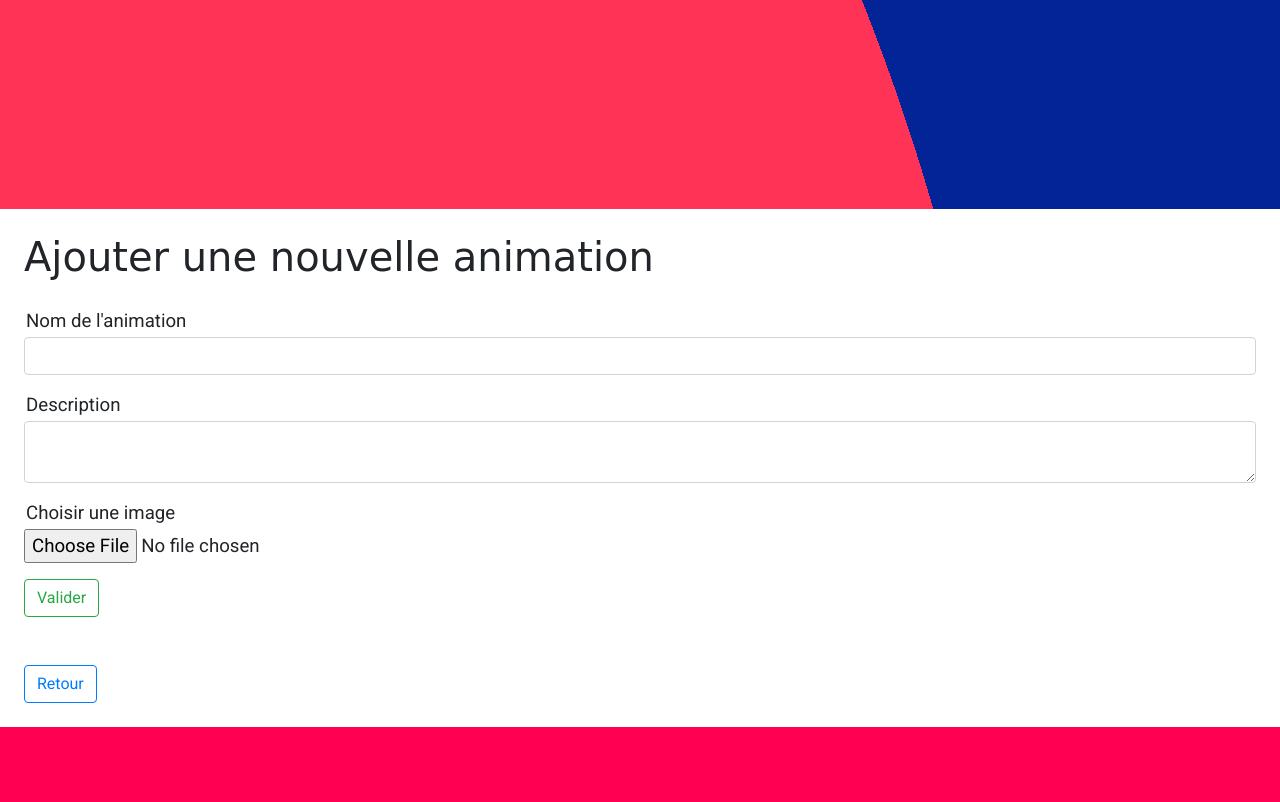
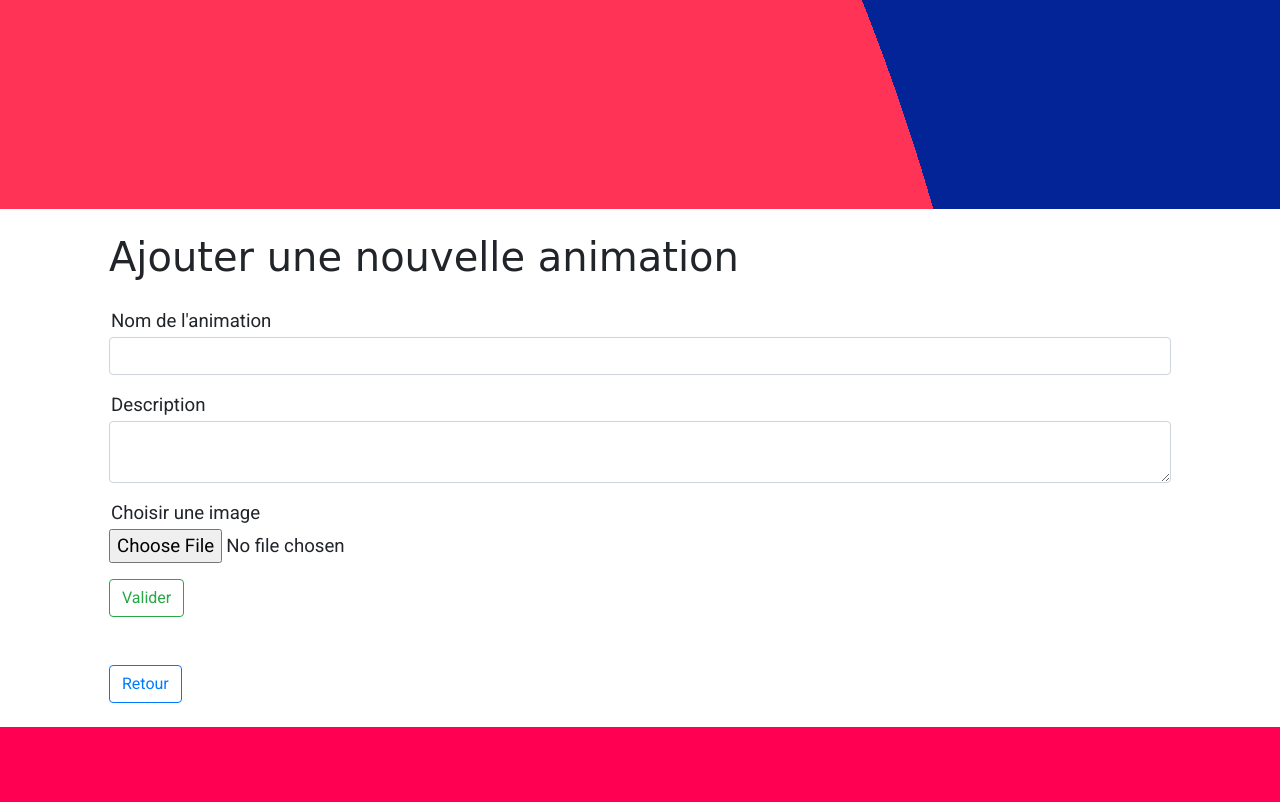
Before and after one commit to WildCodeSchool/orleans-php-2003-project-fjt, a PHP site: template src/View/AdminAnimation/add.html.twig in a window 1280 px wide. Shown: the part 591-1393 px from the top of the page. Run offline with PHP 8.4, Linux system fonts and the light colour scheme; the template is opened without the code that fills it, so the values that code supplies are empty; some libraries are stand-ins or nearby versions; some web fonts are replaced.

Commit message:
ajout block titre et div container sur add animation

```diff
--- a/src/View/AdminAnimation/add.html.twig
+++ b/src/View/AdminAnimation/add.html.twig
@@ -1,7 +1,11 @@
 {% extends 'layout.html.twig' %}
 
+{% block title %}Ajouter une animation{% endblock %}
+
 {% block content %}
-    <h2 class="m-4">Ajouter une nouvelle animation</h2>
-    {% include 'AdminAnimation/_form.html.twig' %}
-    <a class="btn btn-outline-primary m-4" role="button" href="../AdminAnimation/index">Retour</a>
+    <div class="container">
+        <h2 class="m-4">Ajouter une nouvelle animation</h2>
+        {% include 'AdminAnimation/_form.html.twig' %}
+        <a class="btn btn-outline-primary m-4" role="button" href="../AdminAnimation/index">Retour</a>
+    </div>
 {% endblock %}
```
